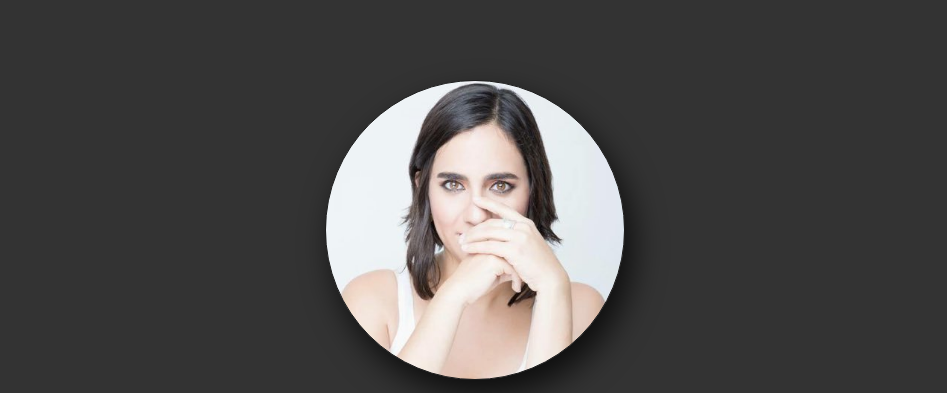
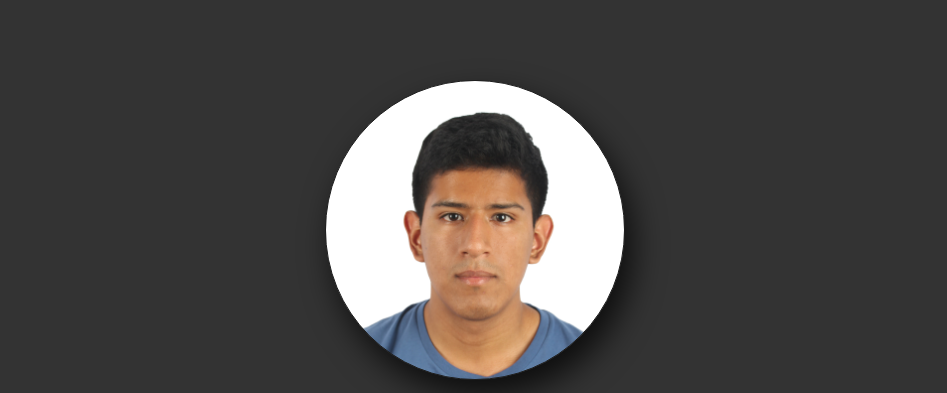
Before and after one commit to KevinMero428/KeveMero, a plain HTML site: page index.html in a window 1280 px wide. Shown: the top 393 px of the page, without its empty margins (165-1112 px from the left). Drawn offline with nearby package versions, Linux system fonts and the light colour scheme.

Commit message:
Update styles.css

```diff
--- a/styles.css
+++ b/styles.css
@@ -69,7 +69,7 @@ body, header, section   {
 }
 
 .header-img {
-  background: center / contain no-repeat url(./images/maria.jpg);
+  background: center / contain no-repeat url(./images/Foto.jpg);
   border-radius: 50%;
   border: 1px solid var(--gris-oscuro);
   box-shadow: 8px 16px 32px 0px var(--shadow);
```
